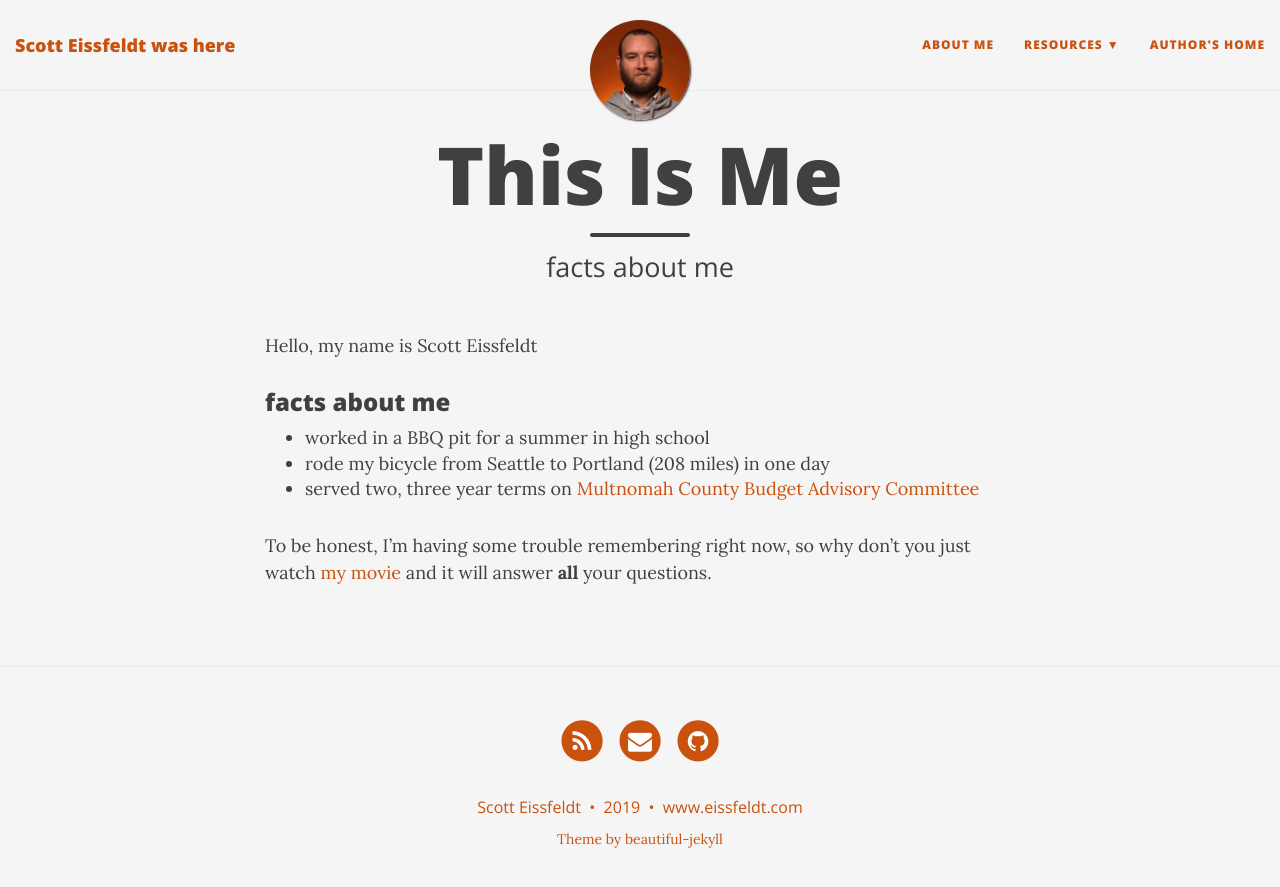
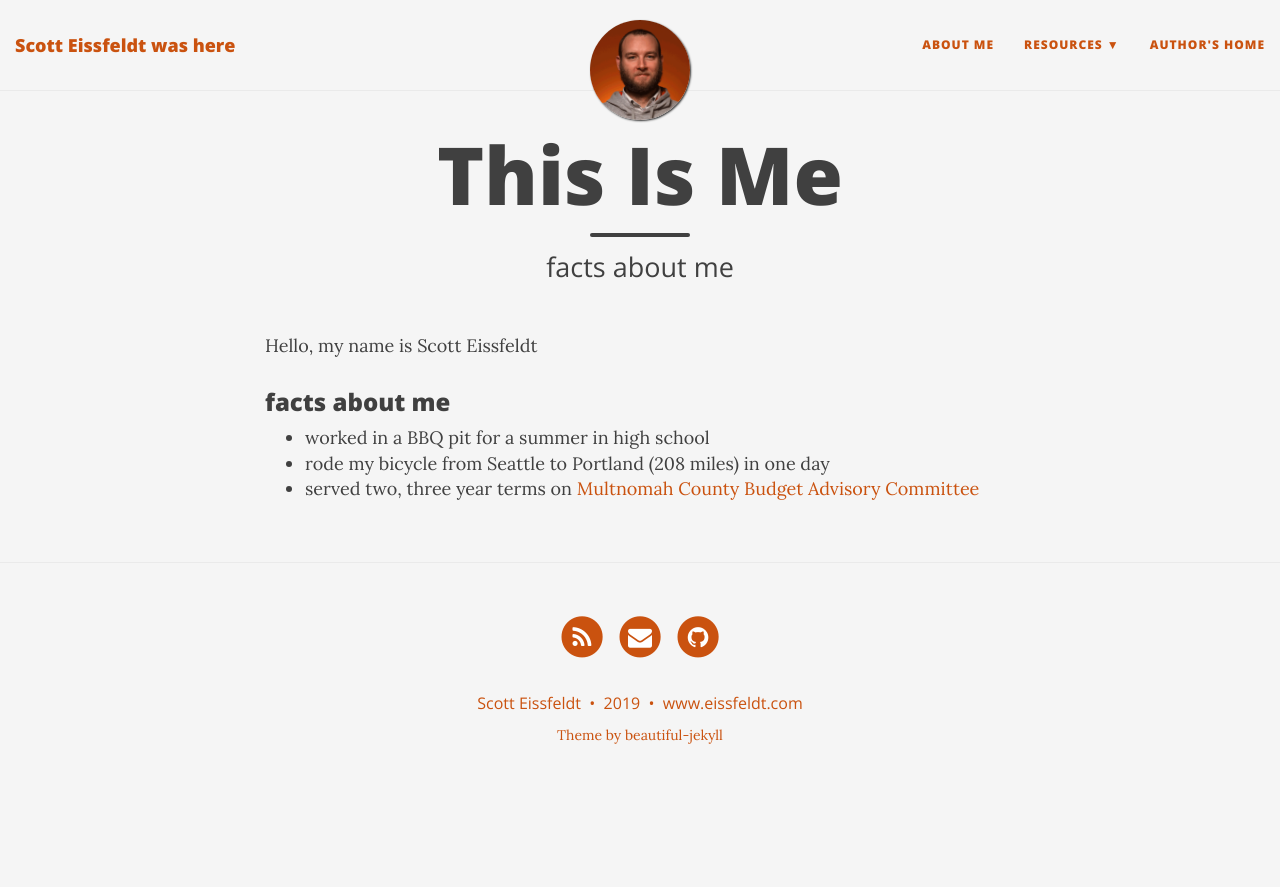
Before and after one commit to icefelt/eissfeldt_site, a Jekyll site: the page built from aboutme.md, in a window 1280 px wide. Shown: the top 887 px of the page. Built offline with Jekyll 4.4.1, drawn with Linux system fonts in a browser that asks for light colours; nearby versions of some CDN libraries.

Commit message:
remove incorrect info from aboutme page

```diff
--- a/aboutme.md
+++ b/aboutme.md
@@ -7,10 +7,6 @@
 Hello, my name is Scott Eissfeldt
 
 ### facts about me
-
 - worked in a BBQ pit for a summer in high school
 - rode my bicycle from Seattle to Portland (208 miles) in one day
 - served two, three year terms on [Multnomah County Budget Advisory Committee](http://multnomah.granicus.com/MetaViewer.php?view_id=3&clip_id=418&meta_id=25955)
-
-
-To be honest, I'm having some trouble remembering right now, so why don't you just watch [my movie](http://en.wikipedia.org/wiki/The_Princess_Bride_%28film%29) and it will answer **all** your questions.
```
